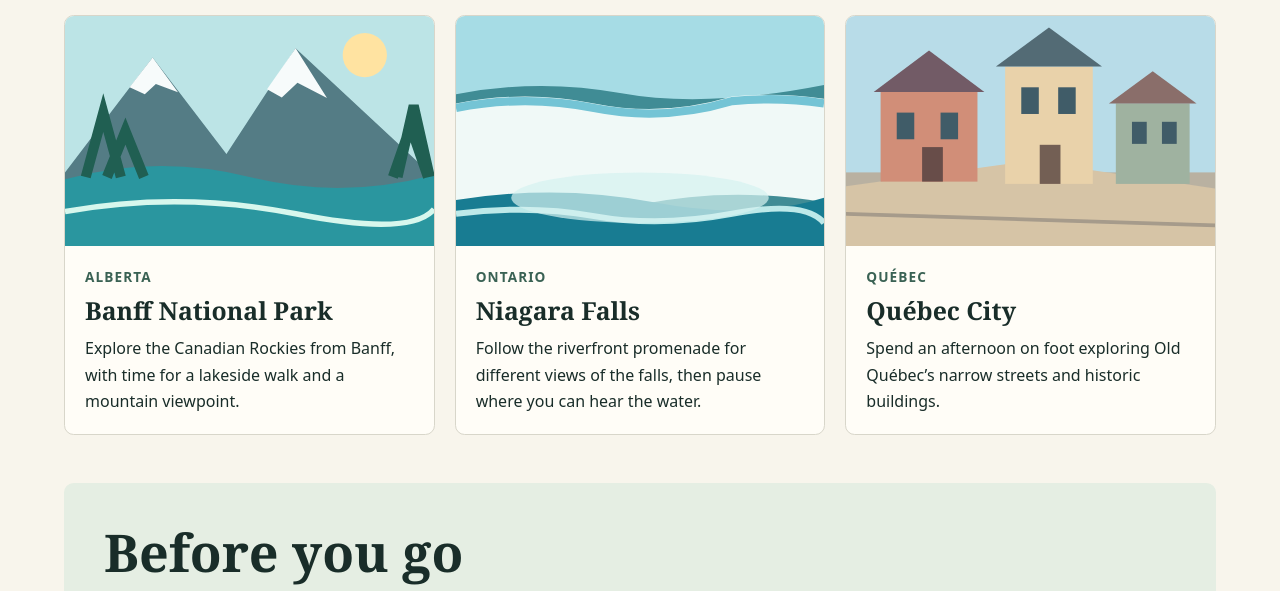
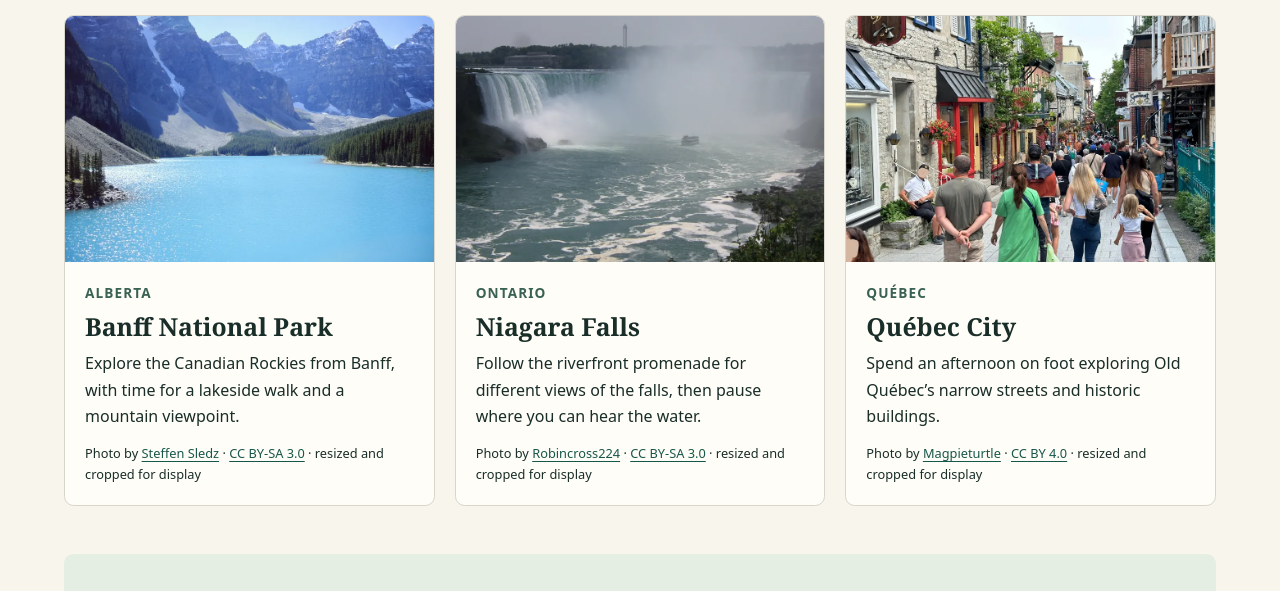
Before and after one commit to zilinwangtoronto-max/explore-canada, a plain HTML site: page index.html in a window 1280 px wide. Shown: the part 621-1212 px from the top of the page. Drawn offline with Linux system fonts and the light colour scheme.

Commit message:
Replace destination illustrations with credited photographs

```diff
--- a/index.html
+++ b/index.html
@@ -3,7 +3,7 @@
 <head>
   <meta charset="utf-8">
   <meta name="viewport" content="width=device-width, initial-scale=1">
-  <meta name="description" content="An illustrated travel guide to Banff National Park, Niagara Falls, and Québec City.">
+  <meta name="description" content="A travel guide to Banff National Park, Niagara Falls, and Québec City.">
   <title>Explore Canada | Three Places to Visit</title>
   <style>
     :root { color-scheme: light; --ink: #192d29; --green: #143d35; --paper: #f8f5ec; }
@@ -26,7 +26,8 @@
     h3 { font-size: 1.55rem; margin-bottom: .65rem; }
     .cards { display: grid; grid-template-columns: repeat(auto-fit, minmax(min(100%, 18rem), 1fr)); gap: 1.25rem; margin-top: 1.5rem; }
     article { background: #fffdf7; border: 1px solid #d8d6ca; border-radius: .6rem; overflow: hidden; }
-    img { display: block; width: 100%; height: auto; }
+    img { display: block; width: 100%; height: auto; aspect-ratio: 3 / 2; object-fit: cover; }
+    .card-text .credit { margin-top: .85rem; font-size: .8rem; }
     .card-text { padding: 1.25rem; }
     .card-text p { margin: 0; }
     .province { color: #3a6254; font-size: .85rem; font-weight: 700; letter-spacing: .08em; text-transform: uppercase; }
@@ -55,27 +56,30 @@
       <h2 id="destinations-heading">Where to go</h2>
       <div class="cards">
         <article>
-          <img src="images/banff.svg" width="800" height="500" alt="Snow-capped peaks and dark green pines surround a turquoise lake.">
+          <img src="images/moraine.webp" width="900" height="583" alt="Turquoise Moraine Lake below rocky peaks and evergreen forest in Banff National Park.">
           <div class="card-text">
             <p class="province">Alberta</p>
             <h3>Banff National Park</h3>
             <p>Explore the Canadian Rockies from Banff, with time for a lakeside walk and a mountain viewpoint.</p>
+            <p class="credit">Photo by <a href="https://commons.wikimedia.org/wiki/File:LakeMoraine.jpg">Steffen Sledz</a> · <a href="https://creativecommons.org/licenses/by-sa/3.0/">CC BY-SA 3.0</a> · resized and cropped for display</p>
           </div>
         </article>
         <article>
-          <img src="images/niagara.svg" width="800" height="500" alt="A broad white waterfall drops into mist above the blue Niagara River.">
+          <img src="images/niagara.webp" width="900" height="675" alt="Horseshoe Falls curves across the Niagara River, with mist rising from the base.">
           <div class="card-text">
             <p class="province">Ontario</p>
             <h3>Niagara Falls</h3>
             <p>Follow the riverfront promenade for different views of the falls, then pause where you can hear the water.</p>
+            <p class="credit">Photo by <a href="https://commons.wikimedia.org/wiki/File:Horseshoefalls.jpg">Robincross224</a> · <a href="https://creativecommons.org/licenses/by-sa/3.0/">CC BY-SA 3.0</a> · resized and cropped for display</p>
           </div>
         </article>
         <article>
-          <img src="images/quebec.svg" width="800" height="500" alt="Three pastel buildings with steep roofs face a stone street in Old Québec.">
+          <img src="images/quebec.webp" width="900" height="675" alt="Pedestrians walk between storefronts on Rue du Petit-Champlain in Old Québec.">
           <div class="card-text">
             <p class="province">Québec</p>
             <h3>Québec City</h3>
             <p>Spend an afternoon on foot exploring Old Québec’s narrow streets and historic buildings.</p>
+            <p class="credit">Photo by <a href="https://commons.wikimedia.org/wiki/File:Rue_du_Petit-Champlain_in_Quebec_City,_a_pedestrian_shopping_street.jpg">Magpieturtle</a> · <a href="https://creativecommons.org/licenses/by/4.0/">CC BY 4.0</a> · resized and cropped for display</p>
           </div>
         </article>
       </div>
```
Also changed, not shown: images/moraine.webp (added), images/niagara.webp (added), images/quebec.webp (added).
